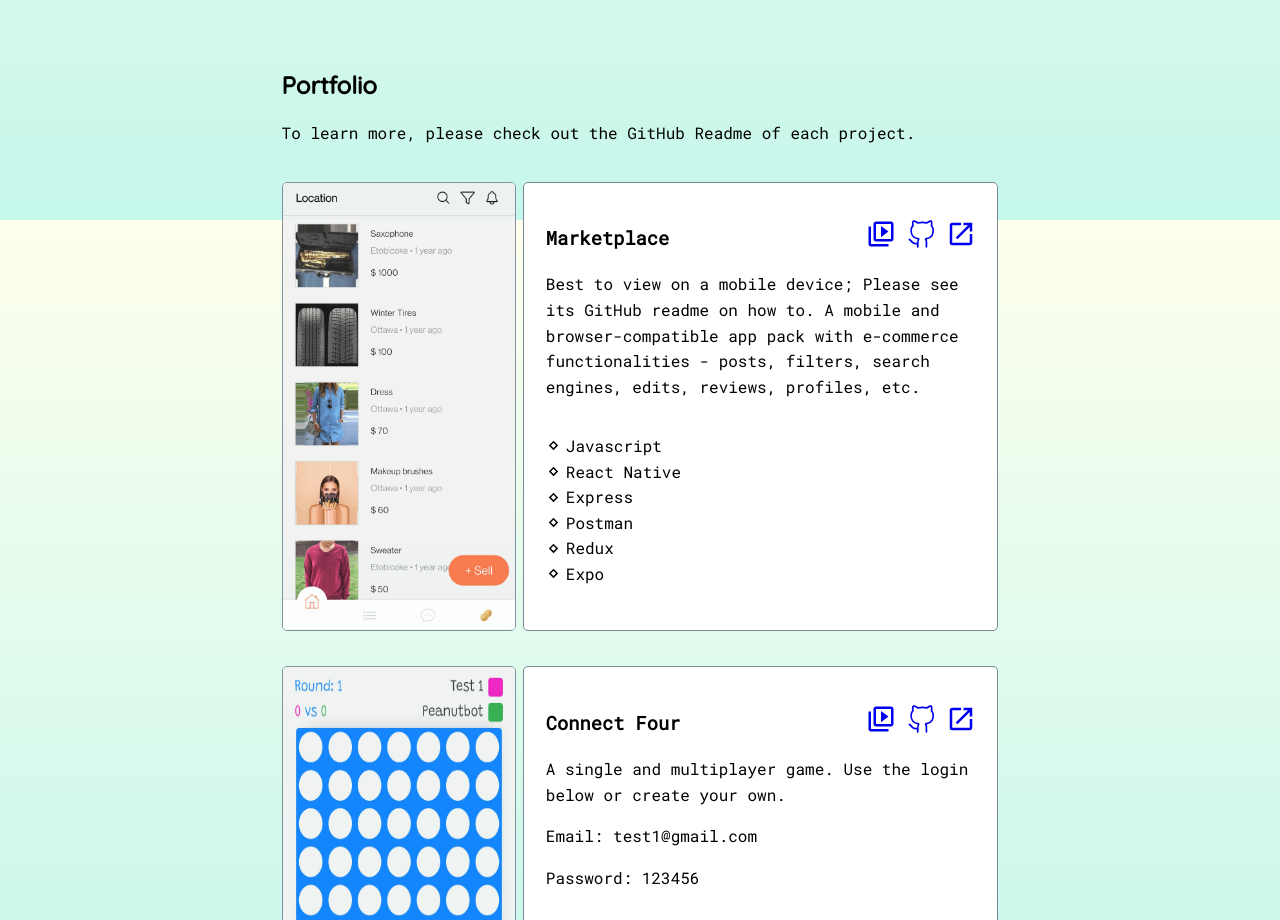
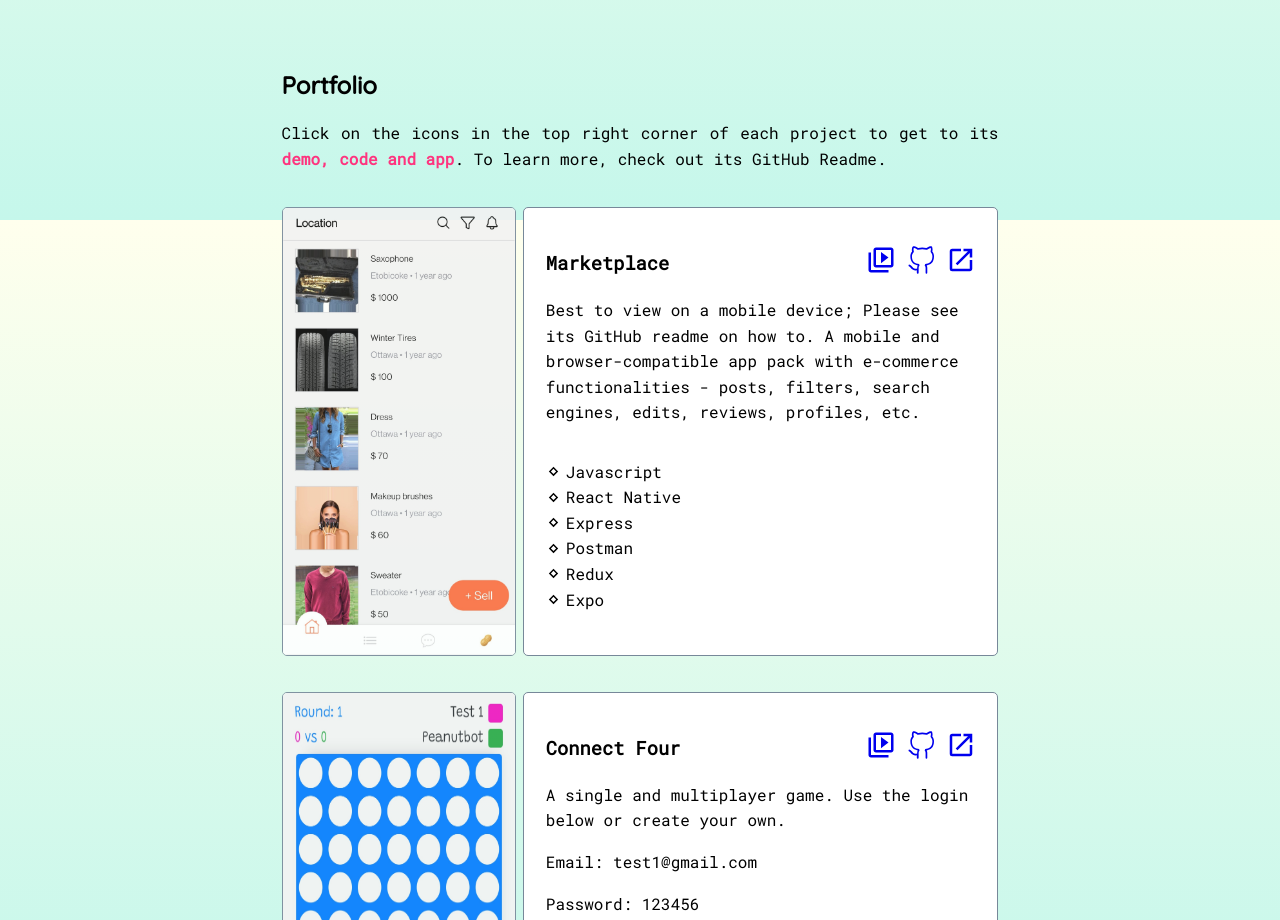
Before and after one commit to pea-nut-z/portfolio, a React (Create React App) app: page / in a window 1280 px wide. Shown: the part 1380-2300 px from the top of the page. Built offline with nearby package versions, Linux system fonts and the light colour scheme; a web font is replaced by a local one.

Commit message:
refactor: add to portfolio context

```diff
--- a/src/App.css
+++ b/src/App.css
@@ -251,6 +251,11 @@ transform: rotate(15deg);
 margin: var(--section-margin);
 padding-top: var(--section-top-padding);
 width: 80%;
+}
+
+.hilight{
+  color: var(--pink);
+  font-weight: bold;
 }
 
 .portfolio-top{
--- a/src/App.js
+++ b/src/App.js
@@ -91,7 +91,11 @@ function App() {
 
         <section id="Portfolio" className="portfolio">
           <h1>Portfolio</h1>
-          <p>To learn more, please check out the GitHub Readme of each project.</p>
+          <p>
+            Click on the icons in the top right corner of each project to get to its
+            <span className="hilight"> demo, code and app</span>. To learn more, check out its GitHub
+            Readme.
+          </p>
           <ul>
             {data.portfolio.map((proj) => {
               return (
```
